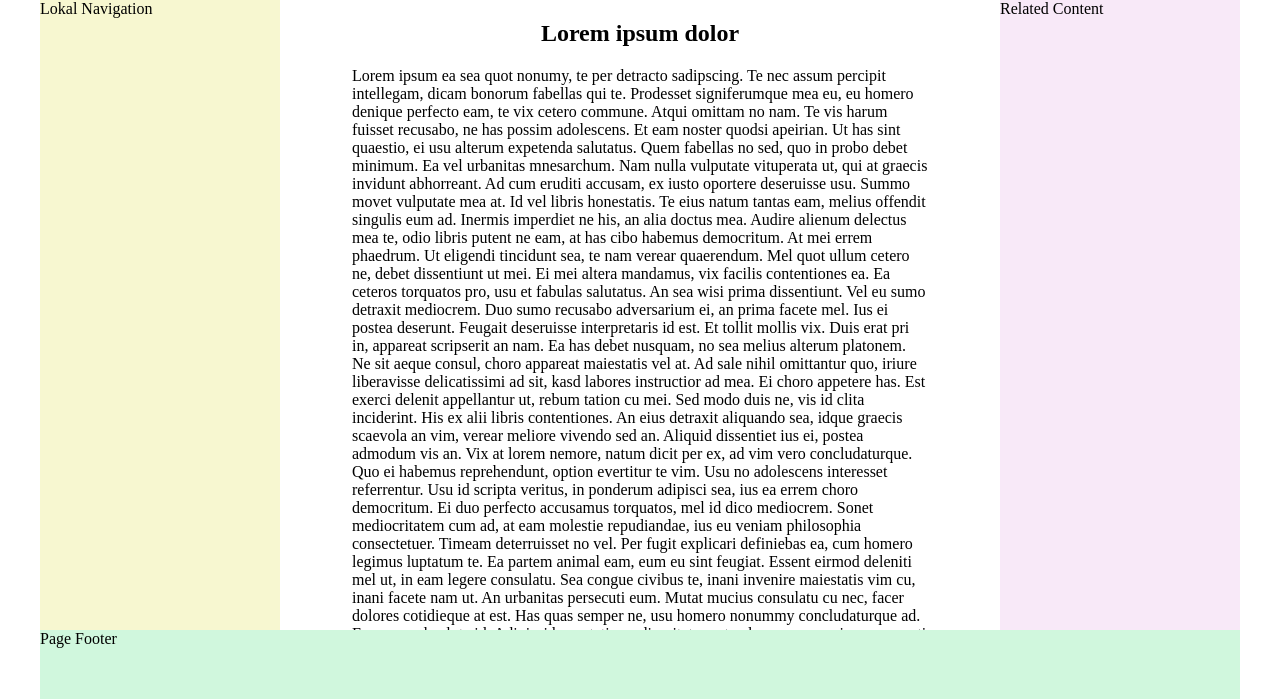
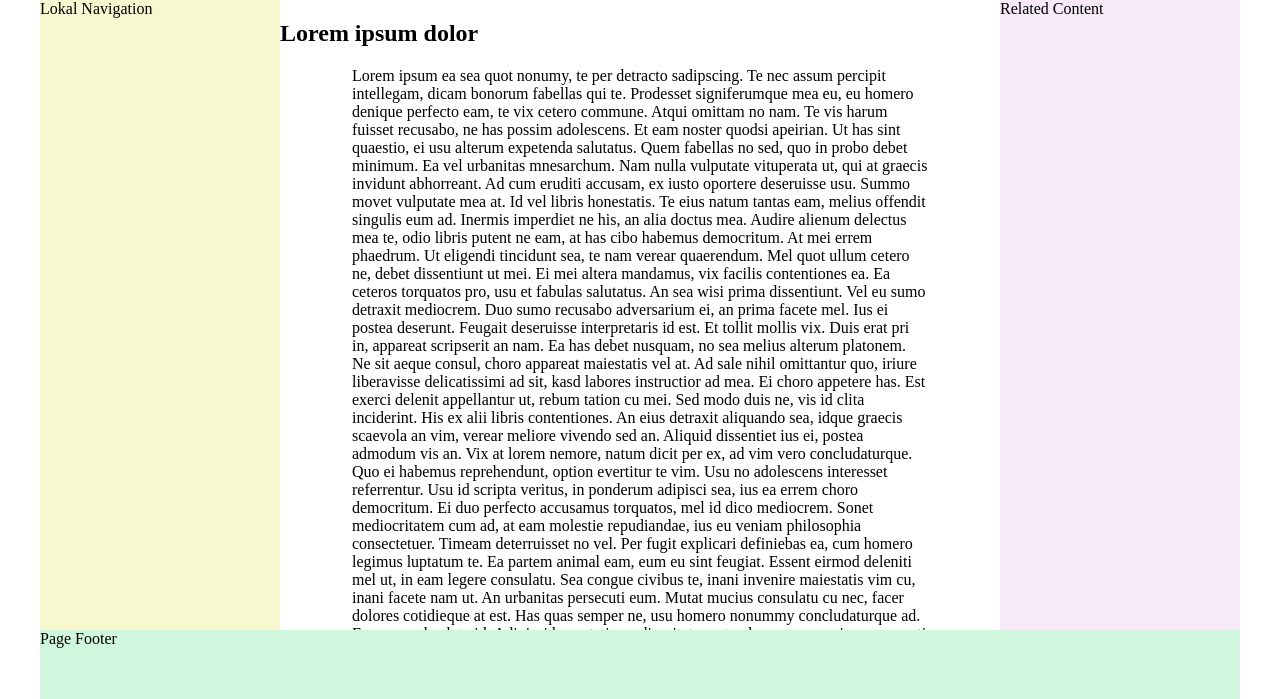
Before and after one commit to Tony322/projektsida, a PHP site: page /uppgift-2.html in a window 1280 px wide. Shown: the part 148-847 px from the top of the page. Run offline with PHP 8.4, Linux system fonts and the light colour scheme.

Commit message:
Update hard-style_3.css

```diff
--- a/hard-style_3.css
+++ b/hard-style_3.css
@@ -24,7 +24,7 @@ margin-right:10%;
 }
 
 h1 {
-text-align:center;
+text-align:middle;
 }
 /*slut övriga */
 
```
